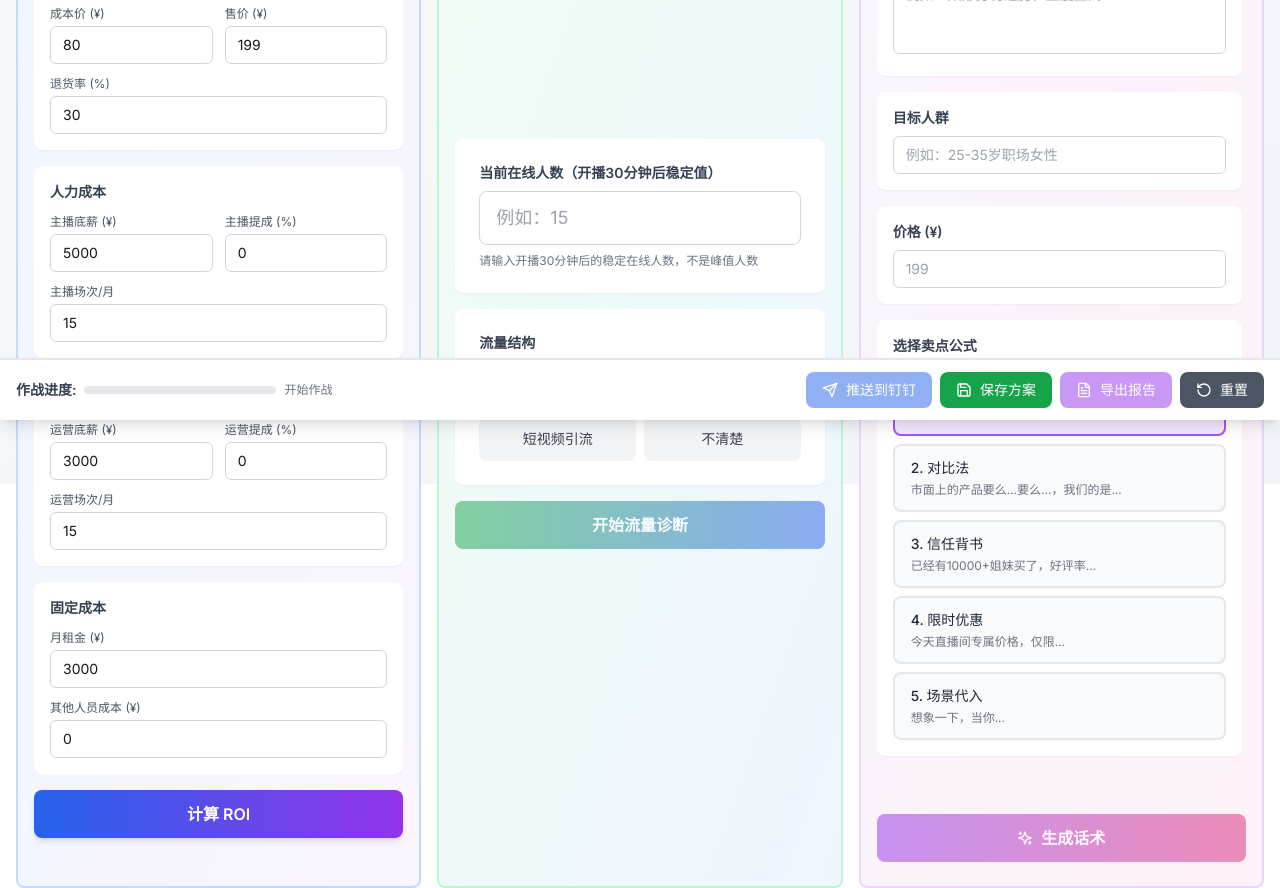
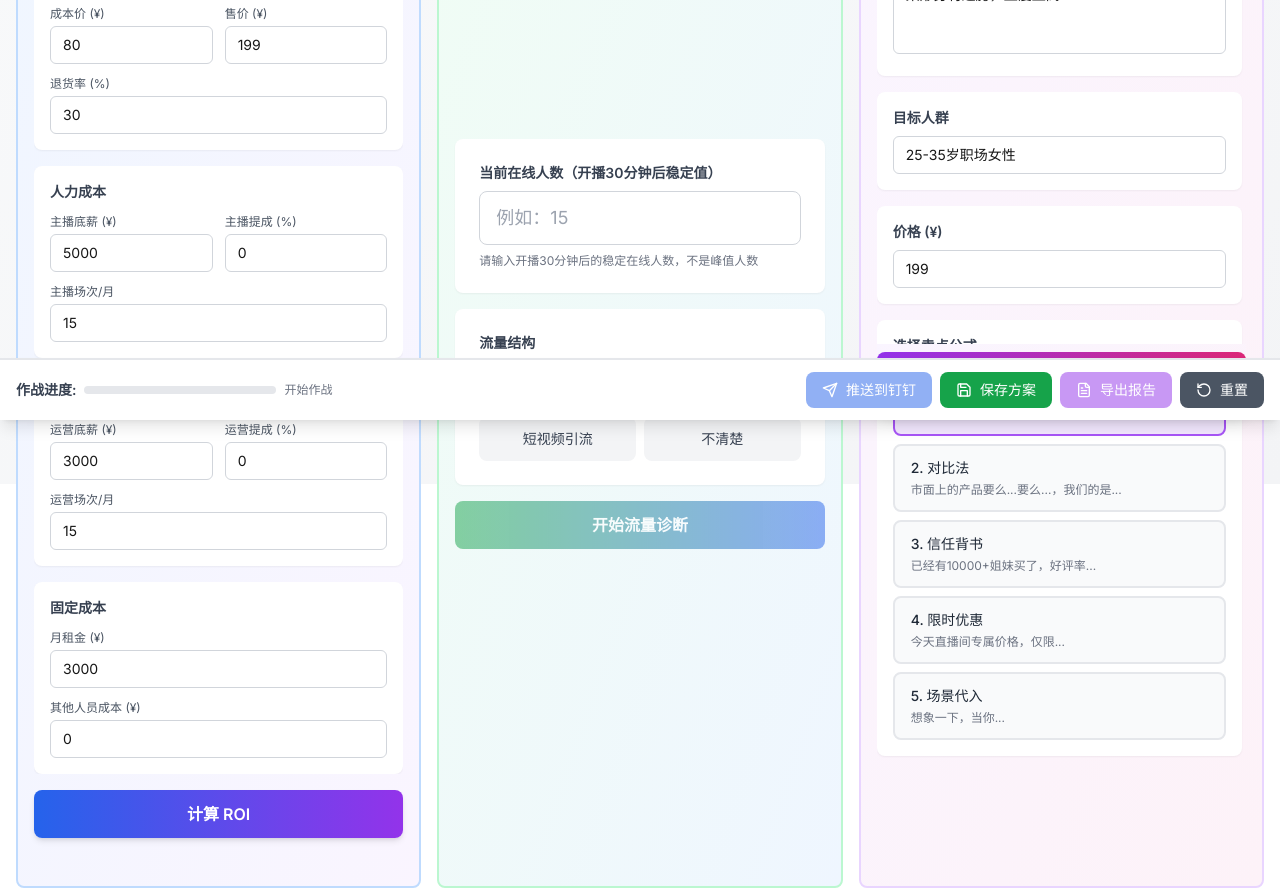
Before and after one commit to yanzhenchan168-png/live-battle-room, a Next.js app: page / in a window 1280 px wide. Shown: the part 380-1268 px from the top of the page. Built offline with nearby package versions, Linux system fonts and the light colour scheme.

Commit message:
fix: 优化话术生成按钮显示和交互体验

```diff
--- a/src/components/ScriptPanel.tsx
+++ b/src/components/ScriptPanel.tsx
@@ -17,10 +17,10 @@ const SELLING_FORMULAS = [
 export default function ScriptPanel() {
   const { roiData, trafficData, scriptData, setScriptData, setPhase } = useBattleStore();
   const [loading, setLoading] = useState(false);
-  const [productName, setProductName] = useState('');
-  const [sellingPoint, setSellingPoint] = useState('');
-  const [targetAudience, setTargetAudience] = useState('');
-  const [price, setPrice] = useState('');
+  const [productName, setProductName] = useState('法式茶歇裙');
+  const [sellingPoint, setSellingPoint] = useState('梨形身材遮胯，显瘦显高');
+  const [targetAudience, setTargetAudience] = useState('25-35岁职场女性');
+  const [price, setPrice] = useState('199');
   const [selectedFormula, setSelectedFormula] = useState(1);
   const [activeTab, setActiveTab] = useState<'full' | 'shaping' | 'pricing' | 'harvesting'>('full');
 
@@ -190,16 +190,12 @@ export default function ScriptPanel() {
             话术生成结果
           </h2>
           <button
-            onClick={() => {
-              setProductName('');
-              setSellingPoint('');
-              setTargetAudience('');
-              setPrice('');
-              setPhase('traffic_done');
-            }}
-            className="text-sm text-purple-600 hover:text-purple-800"
+            onClick={handleGenerate}
+            disabled={loading}
+            className="px-4 py-2 bg-gradient-to-r from-purple-600 to-pink-600 text-white rounded-lg text-sm font-medium hover:from-purple-700 hover:to-pink-700 disabled:opacity-50 disabled:cursor-not-allowed transition-all flex items-center gap-2 shadow-md"
           >
-            重新生成
+            <Sparkles className="w-4 h-4" />
+            {loading ? '生成中...' : '重新生成话术'}
           </button>
         </div>
 
@@ -402,14 +398,16 @@ export default function ScriptPanel() {
         )}
       </div>
 
-      <button
-        onClick={handleGenerate}
-        disabled={loading || !productName || !sellingPoint}
-        className="mt-4 mb-2 w-full bg-gradient-to-r from-purple-600 to-pink-600 text-white py-3 rounded-lg font-semibold hover:from-purple-700 hover:to-pink-700 disabled:opacity-50 disabled:cursor-not-allowed transition-all flex items-center justify-center gap-2 flex-shrink-0"
-      >
-        <Sparkles className="w-4 h-4" />
-        {loading ? '生成中...' : '生成话术'}
-      </button>
+      <div className="pt-2 pb-2 flex-shrink-0 sticky bottom-0 bg-gradient-to-br from-purple-50 to-pink-50 z-10">
+        <button
+          onClick={handleGenerate}
+          disabled={loading}
+          className="w-full bg-gradient-to-r from-purple-600 to-pink-600 text-white py-4 rounded-lg font-bold text-lg hover:from-purple-700 hover:to-pink-700 disabled:opacity-50 disabled:cursor-not-allowed transition-all flex items-center justify-center gap-2 shadow-lg hover:shadow-xl transform hover:scale-105"
+        >
+          <Sparkles className="w-5 h-5" />
+          {loading ? '生成中...' : '✨ 生成话术'}
+        </button>
+      </div>
     </div>
   );
 }
```
